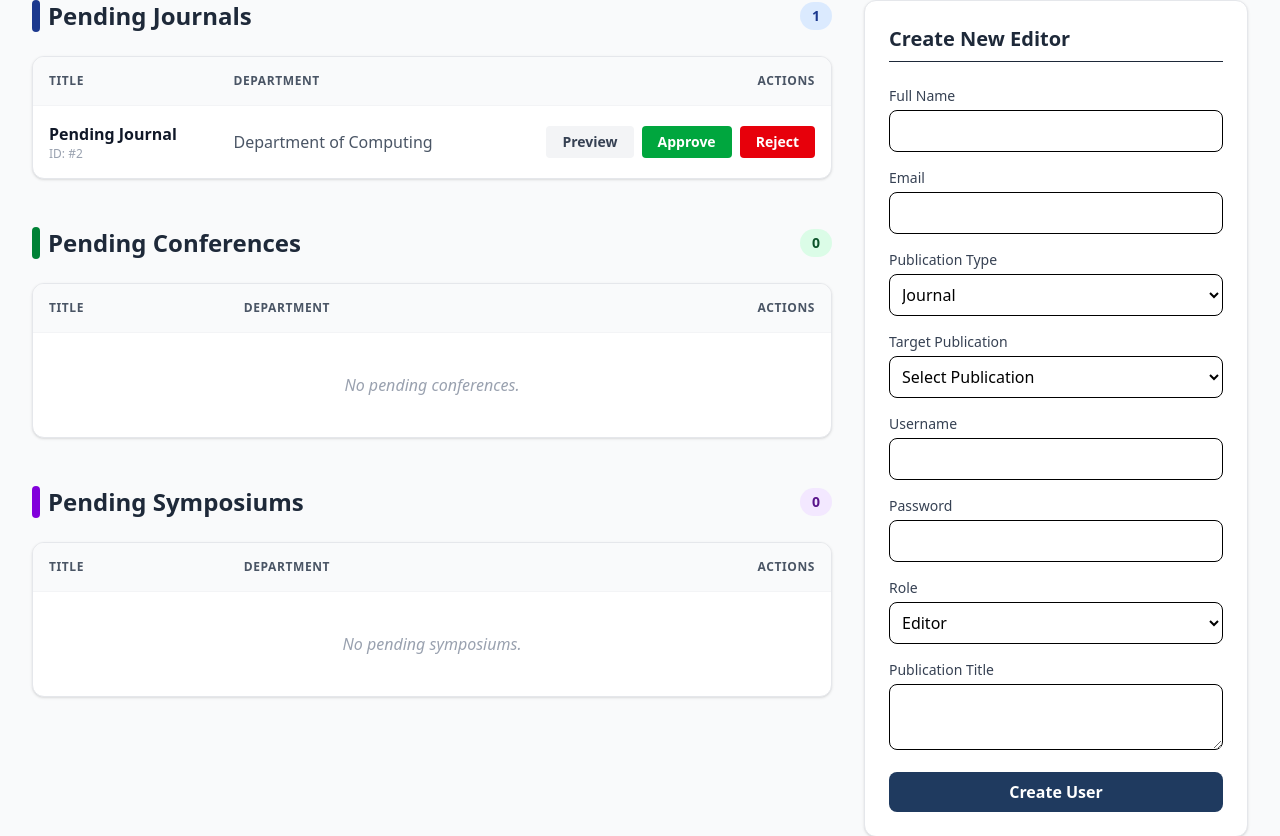
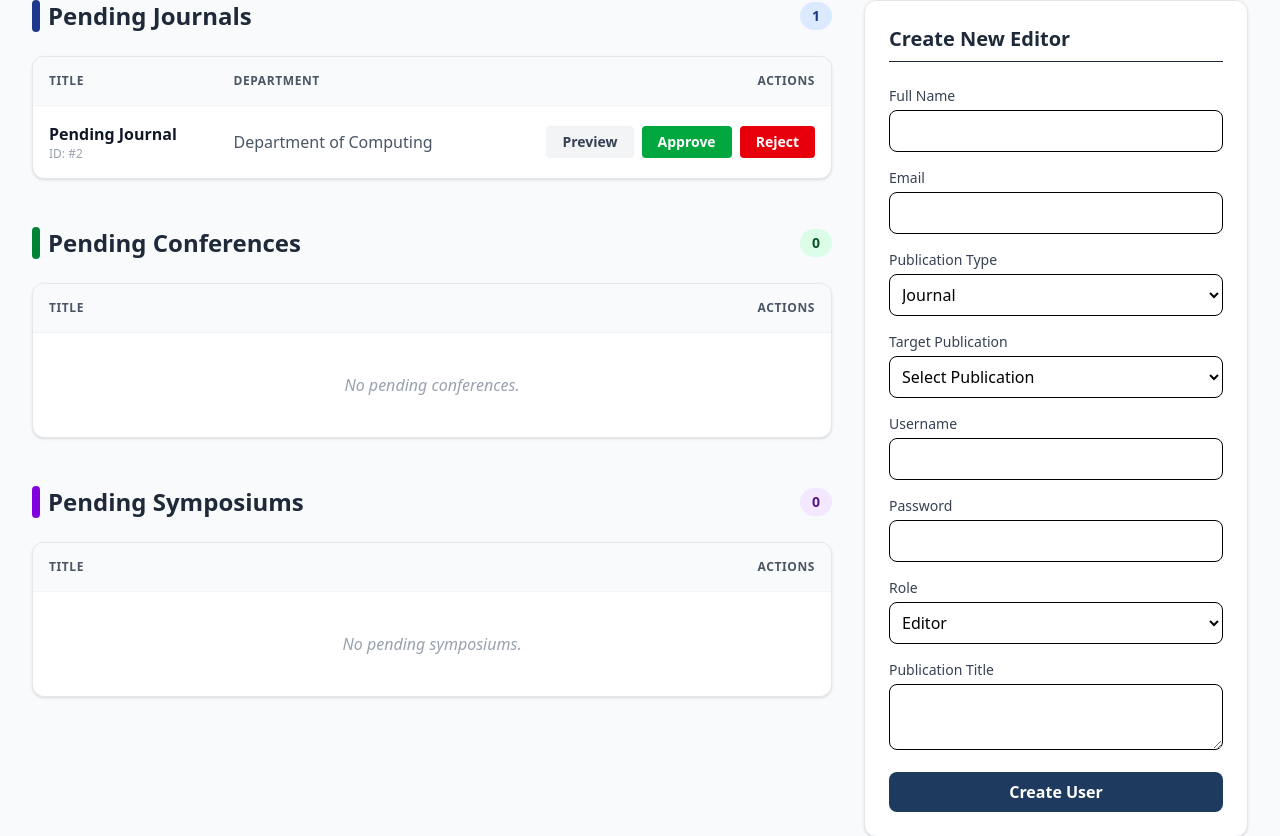
Before and after one commit to gayathrisarangika/system, a Laravel app: page /admin/dashboard in a window 1280 px wide. Shown: the part 182-1018 px from the top of the page. Run offline with Laravel 12, Linux system fonts and the light colour scheme; a user stored in the database is signed in; data comes from the database, SQL or seed files in the repository; data that the repository does not hold is empty; style sheets or scripts are compiled from the project's sources; parts of the project's set-up code (start-up, migrations or seed data) failed here and were passed over; some libraries are stand-ins or nearby versions.

Commit message:
Fix integrity constraint violation for conferences and symposiums
- Make department_id nullable in conferences and symposiums tables.
- Decouple conferences and symposiums from departments in management controllers.
- Update Admin Dashboard UI to reflect that conferences and symposiums are faculty-level.
- Add defensive withDefault() to department relationships in models.

Co-authored-by: gayathrisarangika <90195913+gayathrisarangika@users.noreply.github.com>

```diff
--- a/app/Http/Controllers/ConferenceManagementController.php
+++ b/app/Http/Controllers/ConferenceManagementController.php
@@ -44,7 +44,6 @@ class ConferenceManagementController extends Controller
         ]);
 
         $data['editor_id'] = Auth::id();
-        $data['department_id'] = Auth::user()->department_id;
         $data['status'] = 'pending';
 
         if ($request->hasFile('cover_image')) {
--- a/app/Http/Controllers/DashboardController.php
+++ b/app/Http/Controllers/DashboardController.php
@@ -22,8 +22,8 @@ class DashboardController extends Controller
 
         return Inertia::render('Dashboard/Admin', [
             'pendingJournals' => Journal::where('status', 'pending')->with('department')->get(),
-            'pendingConferences' => Conference::where('status', 'pending')->with('department')->get(),
-            'pendingSymposiums' => Symposium::where('status', 'pending')->with('department')->get(),
+            'pendingConferences' => Conference::where('status', 'pending')->get(),
+            'pendingSymposiums' => Symposium::where('status', 'pending')->get(),
             'journals' => Journal::all(),
             'conferences' => Conference::all(),
             'symposiums' => Symposium::all(),
@@ -61,7 +61,12 @@ class DashboardController extends Controller
                         $data['journal_title'] = $pub->name;
                     }
                 }
-            } elseif ($data['type'] === 'conference') {
+            } else {
+                // Ensure department_id is null for non-journal types
+                $data['department_id'] = null;
+            }
+
+            if ($data['type'] === 'conference') {
                 $pub = ConferenceName::find($data['publication_id']);
                 if ($pub) {
                     if (empty($data['conference_title'])) {
--- a/app/Http/Controllers/SymposiumManagementController.php
+++ b/app/Http/Controllers/SymposiumManagementController.php
@@ -44,7 +44,6 @@ class SymposiumManagementController extends Controller
         ]);
 
         $data['editor_id'] = Auth::id();
-        $data['department_id'] = Auth::user()->department_id;
         $data['status'] = 'pending';
 
         if ($request->hasFile('cover_image')) {
--- a/app/Models/Conference.php
+++ b/app/Models/Conference.php
@@ -45,7 +45,7 @@ class Conference extends Model
     protected $appends = ['cover_image_url', 'university_logo_url', 'for_authors_url', 'for_reviewers_url', 'editorial_policies_url'];
 
     public function editor(): BelongsTo { return $this->belongsTo(User::class, 'editor_id'); }
-    public function department(): BelongsTo { return $this->belongsTo(Department::class); }
+    public function department(): BelongsTo { return $this->belongsTo(Department::class)->withDefault(); }
     public function proceedings(): HasMany { return $this->hasMany(ConferenceProceeding::class); }
     public function committee(): HasMany { return $this->hasMany(ConferenceCommittee::class); }
 }
--- a/app/Models/Symposium.php
+++ b/app/Models/Symposium.php
@@ -47,7 +47,7 @@ class Symposium extends Model
     protected $appends = ['cover_image_url', 'university_logo_url', 'for_authors_url', 'for_reviewers_url', 'editorial_policies_url'];
 
     public function editor(): BelongsTo { return $this->belongsTo(User::class, 'editor_id'); }
-    public function department(): BelongsTo { return $this->belongsTo(Department::class); }
+    public function department(): BelongsTo { return $this->belongsTo(Department::class)->withDefault(); }
     public function proceedings(): HasMany { return $this->hasMany(SymposiumProceeding::class); }
     public function committee(): HasMany { return $this->hasMany(SymposiumCommittee::class); }
 }
--- a/resources/js/Pages/Dashboard/Admin.jsx
+++ b/resources/js/Pages/Dashboard/Admin.jsx
@@ -92,7 +92,6 @@ export default function Admin({ pendingJournals, pendingConferences, pendingSymp
                                 <thead className="bg-gray-50 border-b border-gray-100">
                                     <tr>
                                         <th className="p-4 font-bold text-gray-600 uppercase text-xs tracking-wider">Title</th>
-                                        <th className="p-4 font-bold text-gray-600 uppercase text-xs tracking-wider">Department</th>
                                         <th className="p-4 font-bold text-gray-600 uppercase text-xs tracking-wider text-right">Actions</th>
                                     </tr>
                                 </thead>
@@ -100,7 +99,6 @@ export default function Admin({ pendingJournals, pendingConferences, pendingSymp
                                     {pendingConferences.length > 0 ? pendingConferences.map(c => (
                                         <tr key={c.id} className="hover:bg-gray-50 transition">
                                             <td className="p-4 font-bold text-gray-900">{c.conference_title}</td>
-                                            <td className="p-4 text-gray-600">{c.department.name}</td>
                                             <td className="p-4 text-right">
                                                 <div className="flex justify-end gap-2">
                                                     <Link href={`/conference/${c.id}`} className="bg-gray-100 text-gray-700 px-4 py-1.5 rounded text-sm font-bold hover:bg-gray-200 transition">Preview</Link>
@@ -110,7 +108,7 @@ export default function Admin({ pendingJournals, pendingConferences, pendingSymp
                                             </td>
                                         </tr>
                                     )) : (
-                                        <tr><td colSpan="3" className="p-10 text-center text-gray-400 italic">No pending conferences.</td></tr>
+                                        <tr><td colSpan="2" className="p-10 text-center text-gray-400 italic">No pending conferences.</td></tr>
                                     )}
                                 </tbody>
                             </table>
@@ -130,7 +128,6 @@ export default function Admin({ pendingJournals, pendingConferences, pendingSymp
                                 <thead className="bg-gray-50 border-b border-gray-100">
                                     <tr>
                                         <th className="p-4 font-bold text-gray-600 uppercase text-xs tracking-wider">Title</th>
-                                        <th className="p-4 font-bold text-gray-600 uppercase text-xs tracking-wider">Department</th>
                                         <th className="p-4 font-bold text-gray-600 uppercase text-xs tracking-wider text-right">Actions</th>
                                     </tr>
                                 </thead>
@@ -138,7 +135,6 @@ export default function Admin({ pendingJournals, pendingConferences, pendingSymp
                                     {pendingSymposiums.length > 0 ? pendingSymposiums.map(s => (
                                         <tr key={s.id} className="hover:bg-gray-50 transition">
                                             <td className="p-4 font-bold text-gray-900">{s.symposium_title}</td>
-                                            <td className="p-4 text-gray-600">{s.department.name}</td>
                                             <td className="p-4 text-right">
                                                 <div className="flex justify-end gap-2">
                                                     <Link href={`/symposium/${s.id}`} className="bg-gray-100 text-gray-700 px-4 py-1.5 rounded text-sm font-bold hover:bg-gray-200 transition">Preview</Link>
@@ -148,7 +144,7 @@ export default function Admin({ pendingJournals, pendingConferences, pendingSymp
                                             </td>
                                         </tr>
                                     )) : (
-                                        <tr><td colSpan="3" className="p-10 text-center text-gray-400 italic">No pending symposiums.</td></tr>
+                                        <tr><td colSpan="2" className="p-10 text-center text-gray-400 italic">No pending symposiums.</td></tr>
                                     )}
                                 </tbody>
                             </table>
```
Also changed, not shown: database/migrations/2026_05_10_000000_make_department_id_nullable_in_conferences_and_symposiums.php (added).
